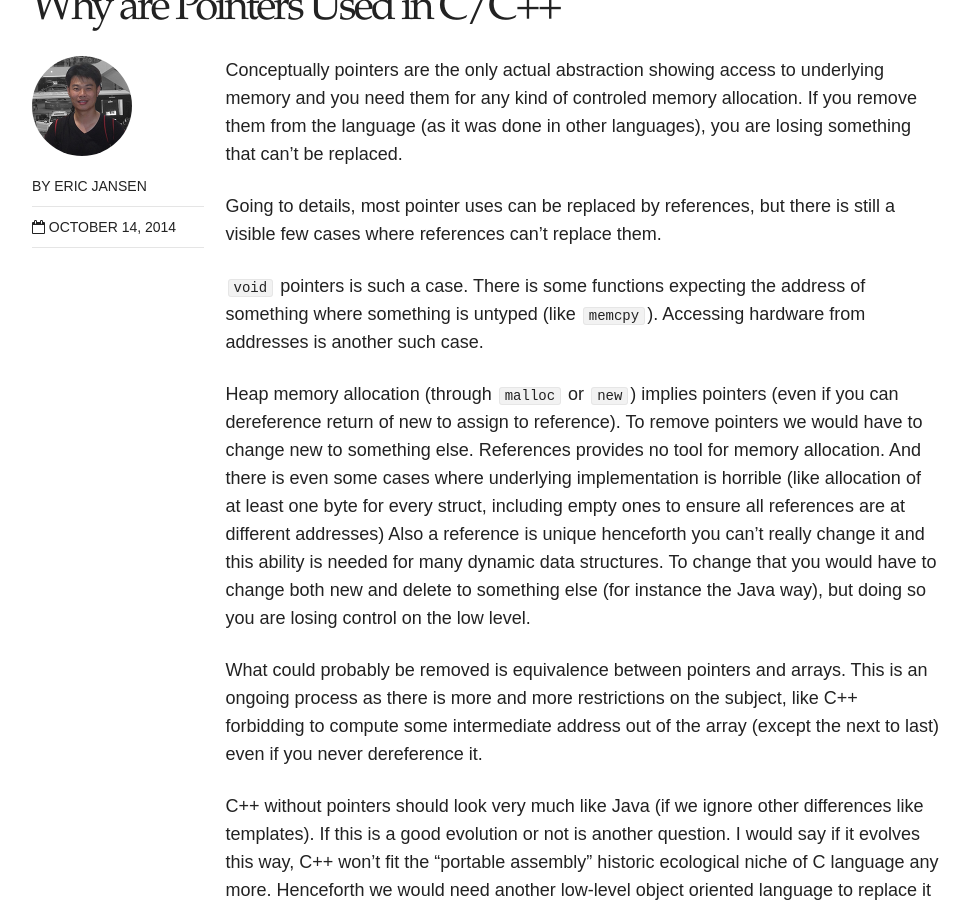
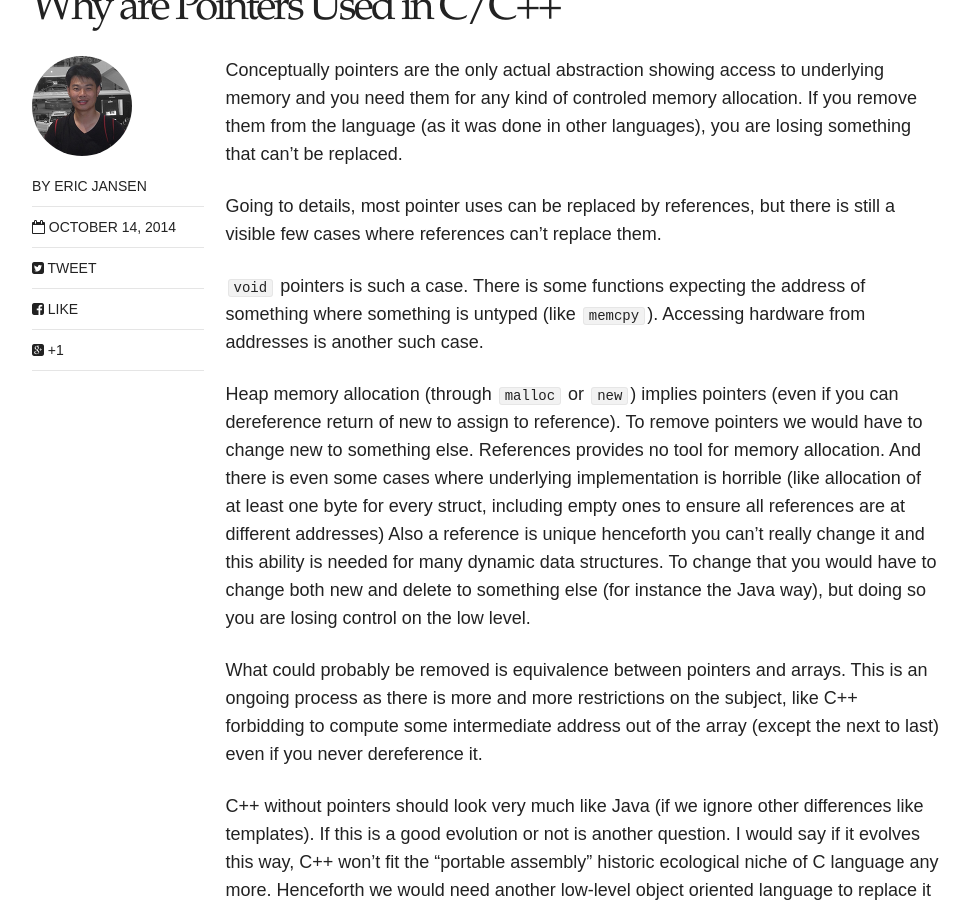
Before and after one commit to ericjansen/ericjansen.github.io, a Jekyll site: the page built from _posts/articles/2016-02-24-why-are-pointers-used-in-c-c.markdown, in a window 1280 px wide and 900 px high, scrolled down 363 px. Shown: the whole window, without its empty margins (154-1124 px from the left). Built offline with Jekyll 4.4.1, drawn with Linux system fonts in a browser that asks for light colours; nearby versions of some CDN libraries.

Commit message:
update layouts post for showing share link
update layouts post for showing share link

```diff
--- a/_config.yml
+++ b/_config.yml
@@ -37,7 +37,6 @@ mathjax: true
 include: [".htaccess"]
 exclude: ["lib", "config.rb", "Capfile", "config", "log", "Rakefile", "Rakefile.rb", "tmp", "less", "*.sublime-project", "*.sublime-workspace", "test", "spec", "Gruntfile.js", "package.json", "node_modules", "Gemfile", "Gemfile.lock", "LICENSE", "README.md", "vendor"]
 
-share: true
 
 # Site owner
 owner:
--- a/_layouts/post.html
+++ b/_layouts/post.html
@@ -36,7 +36,8 @@
         <span class="entry-date date published"><time datetime="{{ page.date | date_to_xmlschema }}"><i class="fa fa-calendar-o"></i> {{ page.date | date: "%B %d, %Y" }}</time></span>
         {% if page.modified %}<span class="entry-date date modified"><time datetime="{{ page.modified }}"><i class="fa fa-pencil"></i> {{ page.modified | date: "%B %d, %Y" }}</time></span>{% endif %}
         {% if (site.owner.disqus-shortname and page.comments) or site.comments %}<span class="entry-comments"><i class="fa fa-comment-o"></i> <a href="#disqus_thread">Comment</a></span>{% endif %}
-        {% if page.share %}{% include social-share.html %}{% endif %}
+		{% include social-share.html %}
+        <!--{% if page.share %}{% include social-share.html %}{% endif %}-->
         {% if page.ads == true %}{% include ad-sidebar.html %}<!-- /.google-ads -->{% endif %}
       </footer>
       <div class="entry-content">
--- a/_posts/articles/2016-02-24-why-are-pointers-used-in-c-c.markdown
+++ b/_posts/articles/2016-02-24-why-are-pointers-used-in-c-c.markdown
@@ -6,7 +6,6 @@ excerpt: "Why do you need to use pointers in C/C++?"
 date: 2014-10-14T13:26:32+08:00
 search_omit: true_
 ---
-
 Conceptually pointers are the only actual abstraction showing access to underlying memory and you need them for any kind of controled memory allocation. If you remove them from the language (as it was done in other languages), you are losing something that can't be replaced.
 
 Going to details, most pointer uses can be replaced by references, but there is still a visible few cases where references can't replace them.
```
